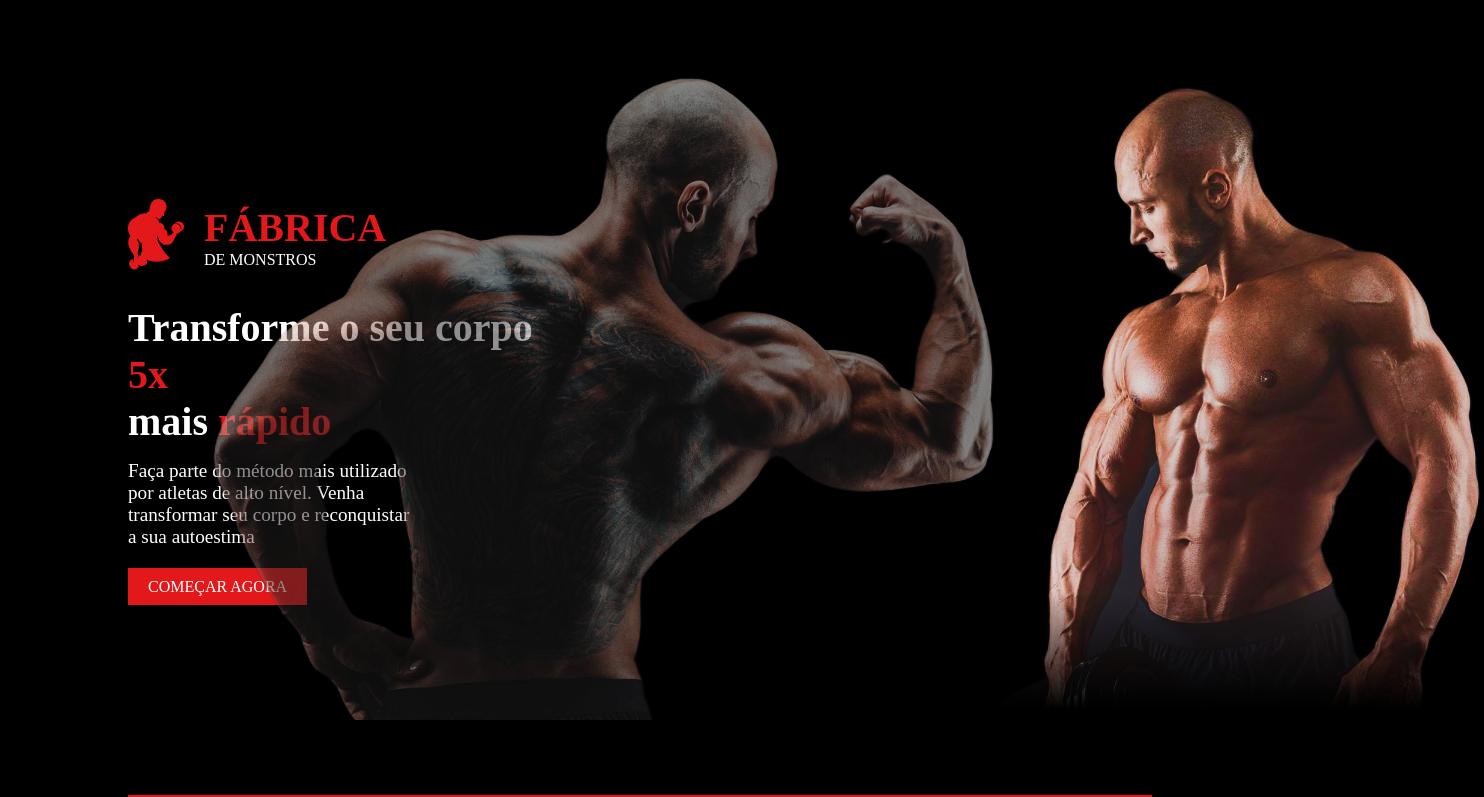
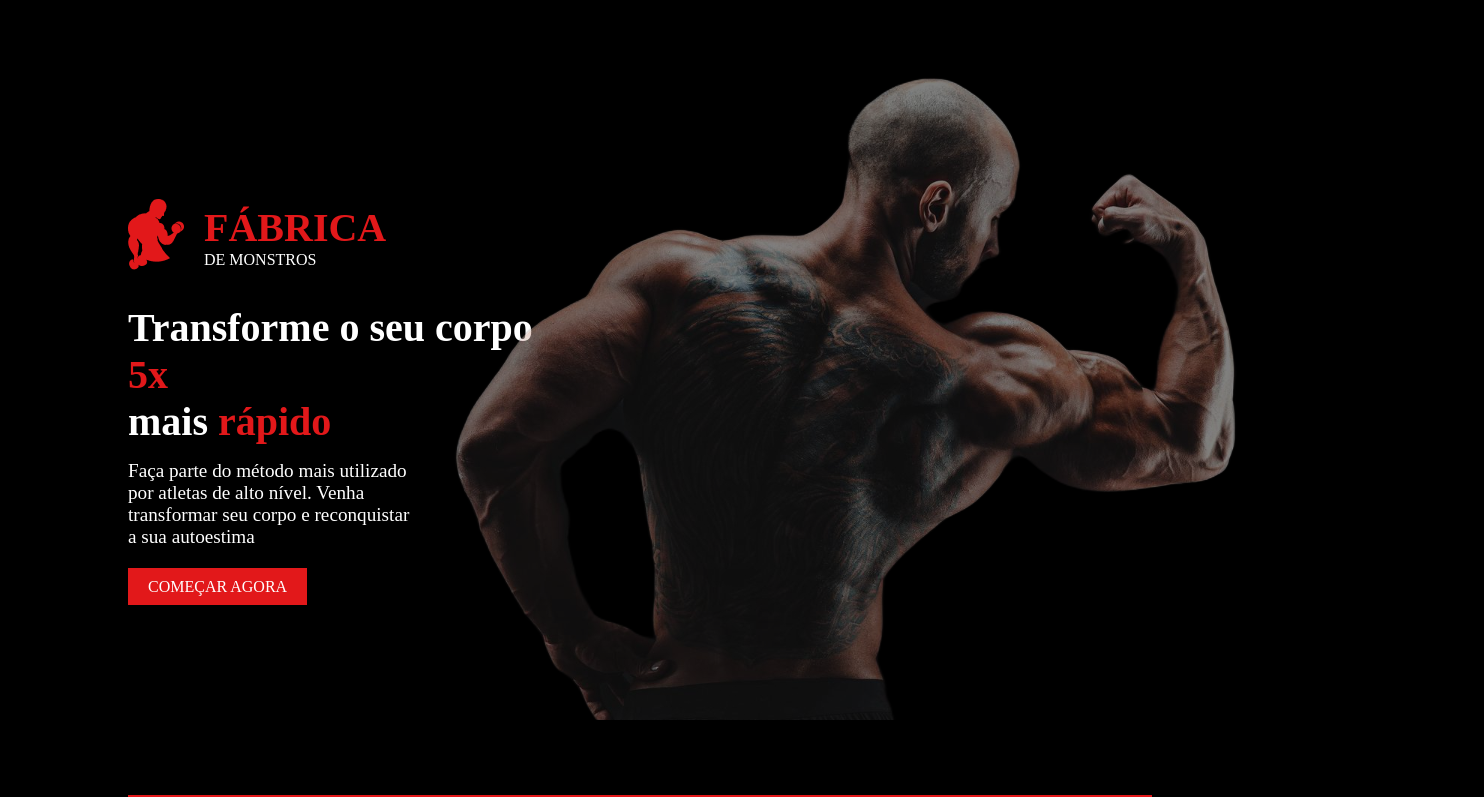
Before and after one commit to DevLuanFagioni/Fabrica-de-monstros, a plain HTML site: page index.html in a window 1280 px wide. Shown: the top 797 px of the page, 1484 px wide, since content can reach past the window. Drawn offline with Linux system fonts and the light colour scheme.

Commit message:
ajustes na home

```diff
--- a/index.html
+++ b/index.html
@@ -37,8 +37,6 @@
 
         <div class="home-images">
           <img  class="home-image-back" src="./image/back-view-of-a-muscular-man-with-tattoo-on-back-against-of-black-background-isolated 1.png" alt="">
-
-          <img class="home-image-front" src="./image/muscular-and-fit-young-bodybuilder-fitness-male-model-posing-over-black-background-copy-space 1.png" alt="">
 
         </div>
       </section>
@@ -177,21 +175,15 @@
       <section id="investment">
         <div class="investment-content">
           <h1>investimento</h1>
-
           <p>Lorem ipsum, dolor sit amet consectetur adipisicing commodi delectus <span>temporibus repudiandae corrupti.</span> </p>
-
           <p>Lorem ipsum dolor sit amet consectetur adipisicing elit. <span>Incidunt quae assumenda quisquam?</span>  Nemo doloremque</p>
-
           <p>Por apenas <b>R$1940,00</b></p>
-
           <p>Ou 12x de <span>R$175,80</span></p>
-
           <a target="_blank" href="https://www.linkedin.com/in/luanfagioni/">Quero começar agora</a>
         </div>
 
         <div class="investiment-stamp">
           <img src="./image/stamp.png" alt="">
-
           <p>Se em 7 dias você perceber que esse método não é para você, é só solicitar seu dinheiro de volta que a devolução será realizada de maneira simples e rápida, não precisa de justificativa.
          </p>
         </div>
```
